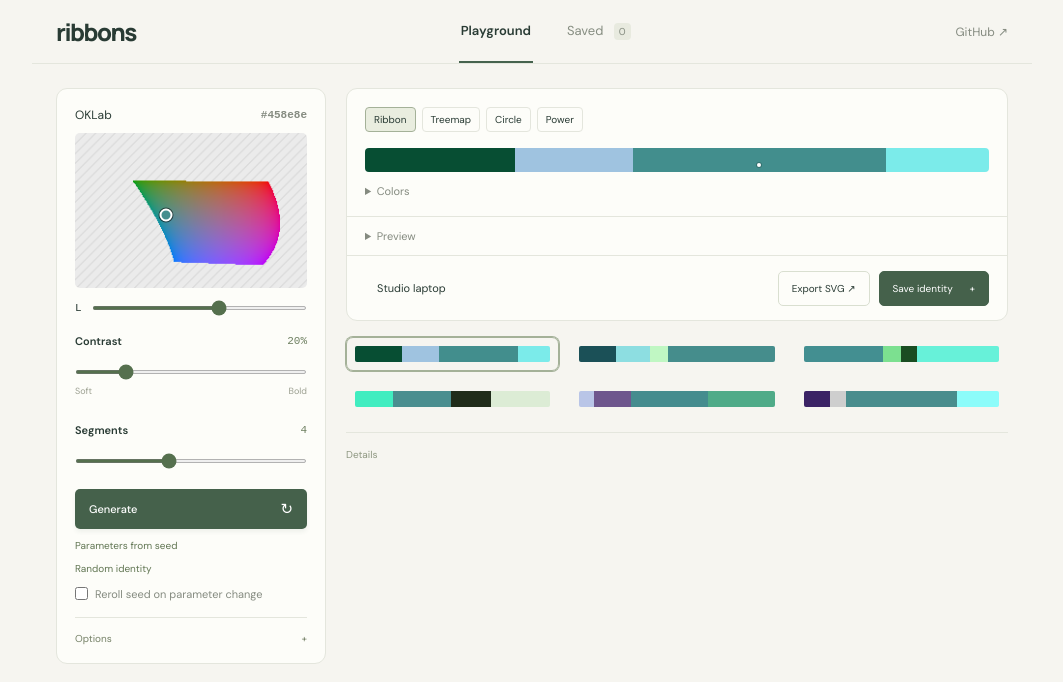
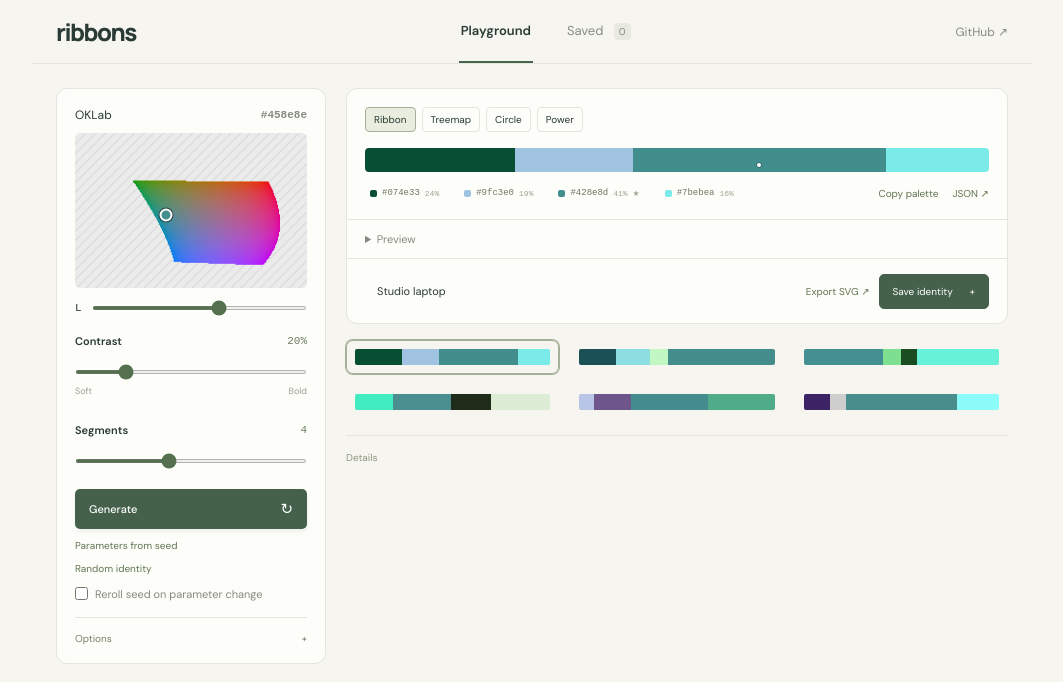
Before and after one commit to lynzrand/ribbons, a Vue app: page / in a window 1280 px wide. Shown: the top 682 px of the page, without its empty margins (108-1171 px from the left). Built offline with nearby package versions, Linux system fonts and the light colour scheme.

Commit message:
feat: surface palette values with copy and JSON export (AI)
Show the color legend directly under the preview, let each chip copy
its hex, and offer Copy palette and JSON download next to it instead
of a hidden Export JSON button in the diagnostics.

Co-authored-by: Kimi <noreply@moonshot.cn>

```diff
--- a/src/App.vue
+++ b/src/App.vue
@@ -220,6 +220,22 @@ function download(format: "svg" | "json") {
   link.click();
   setTimeout(() => URL.revokeObjectURL(url), 1000);
 }
+async function copyText(text: string, message: string) {
+  try {
+    await navigator.clipboard.writeText(text);
+    announce(message);
+  } catch {
+    announce("Clipboard is unavailable in this browser.");
+  }
+}
+function copyPalette() {
+  if (!current.value) return;
+  const ribbon = current.value;
+  const lines = ribbon.colors.map(
+    (color, index) => `${color} ${Math.round(ribbon.widths[index]! * 100)}%`,
+  );
+  copyText(lines.join("\n"), "Palette copied to the clipboard.");
+}
 async function copySeed() {
   if (!current.value) return;
   settings.value.seed = current.value.seed;
@@ -274,8 +290,10 @@ generate();
             v-model:aspect-ratio="aspectRatio"
             v-model:name="identityName"
             :ribbon="current"
-            @export="download('svg')"
+            @export="download"
             @save="saveIdentity"
+            @copy-color="copyText($event, `Copied ${$event}.`)"
+            @copy-palette="copyPalette"
           />
           <div class="variation-grid">
             <button
@@ -324,10 +342,6 @@ generate();
                   }}
                 </li>
               </ol>
-
-              <button class="secondary-button" @click="download('json')">
-                Export JSON ↗
-              </button>
             </div>
           </details>
         </section>
--- a/src/RibbonPreview.vue
+++ b/src/RibbonPreview.vue
@@ -11,7 +11,12 @@ const layout = defineModel<"strip" | "treemap" | "circle" | "power">("layout", {
 });
 const aspectRatio = defineModel<number>("aspectRatio", { required: true });
 const name = defineModel<string>("name", { required: true });
-const emit = defineEmits<{ export: []; save: [] }>();
+const emit = defineEmits<{
+  export: [format: "svg" | "json"];
+  save: [];
+  copyColor: [color: string];
+  copyPalette: [];
+}>();
 function setRatio(event: Event) {
   const value = (event.target as HTMLInputElement).valueAsNumber;
   if (Number.isFinite(value) && value > 0) aspectRatio.value = value;
@@ -76,18 +81,29 @@ function setRatio(event: Event) {
         :size="360"
       />
       <RibbonStrip v-else :ribbon="ribbon" mark-primary />
-      <details class="color-details">
-        <summary>Colors</summary>
       <div class="color-legend">
-          <div v-for="(color, index) in ribbon.colors" :key="index">
+        <button
+          v-for="(color, index) in ribbon.colors"
+          :key="index"
+          class="color-chip"
+          :title="`Copy ${color}`"
+          @click="emit('copyColor', color)"
+        >
           <span :style="{ background: color }"></span><code>{{ color }}</code
           ><small
             >{{ Math.round(ribbon.widths[index]! * 100) }}%
             {{ index === ribbon.primaryIndex ? "★" : "" }}</small
           >
+        </button>
+        <span class="legend-actions">
+          <button class="text-button" @click="emit('copyPalette')">
+            Copy palette
+          </button>
+          <button class="text-button" @click="emit('export', 'json')">
+            JSON ↗
+          </button>
+        </span>
       </div>
-        </div>
-      </details>
     </div>
     <details class="context-preview">
       <summary>Preview</summary>
@@ -155,7 +171,7 @@ function setRatio(event: Event) {
         placeholder="Name this identity"
         aria-label="Identity name"
       />
-      <button class="secondary-button" @click="emit('export')">
+      <button class="text-button" @click="emit('export', 'svg')">
         Export SVG ↗
       </button>
       <button class="save-button" @click="emit('save')">
--- a/src/style.css
+++ b/src/style.css
@@ -635,17 +635,30 @@ input[type="range"] {
   display: flex;
   gap: 15px;
   flex-wrap: wrap;
+  align-items: center;
   margin-top: 13px;
 }
-.color-legend > div {
+.color-chip {
   display: flex;
   align-items: center;
   gap: 5px;
+  border: 0;
+  border-radius: 4px;
+  background: none;
+  padding: 3px 5px;
 }
-.color-legend > div > span {
+.color-chip:hover {
+  background: #edf0e4;
+}
+.color-chip > span {
   width: 7px;
   height: 7px;
   border-radius: 2px;
+}
+.legend-actions {
+  display: flex;
+  gap: 14px;
+  margin-left: auto;
 }
 .color-legend code {
   font-size: 9px;
@@ -764,9 +777,6 @@ input[type="range"] {
 .diagnostic-body ol {
   padding-left: 20px;
 }
-.diagnostic-body .secondary-button {
-  margin-top: 10px;
-}
 footer {
   border-top: 1px solid var(--line);
   margin-top: 38px;
@@ -882,14 +892,10 @@ footer p {
   flex-direction: column;
   gap: 16px;
 }
-.color-details summary,
 .context-preview summary {
   cursor: pointer;
   color: var(--muted);
   font-size: 11px;
-}
-.color-details {
-  margin-top: 12px;
 }
 .context-preview {
   border-top: 1px solid var(--line);
```
Lines whose indentation alone changed are shown as unchanged.
